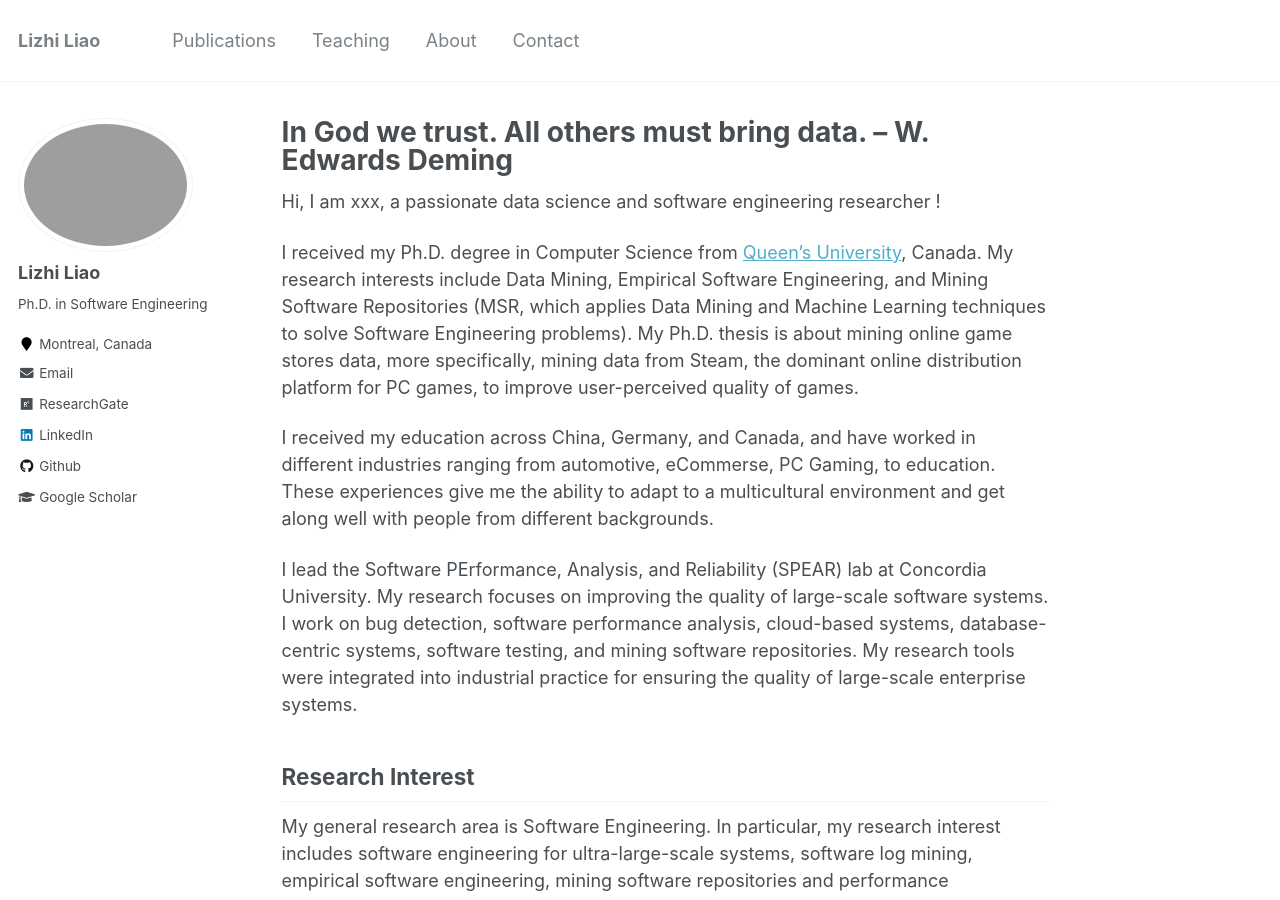
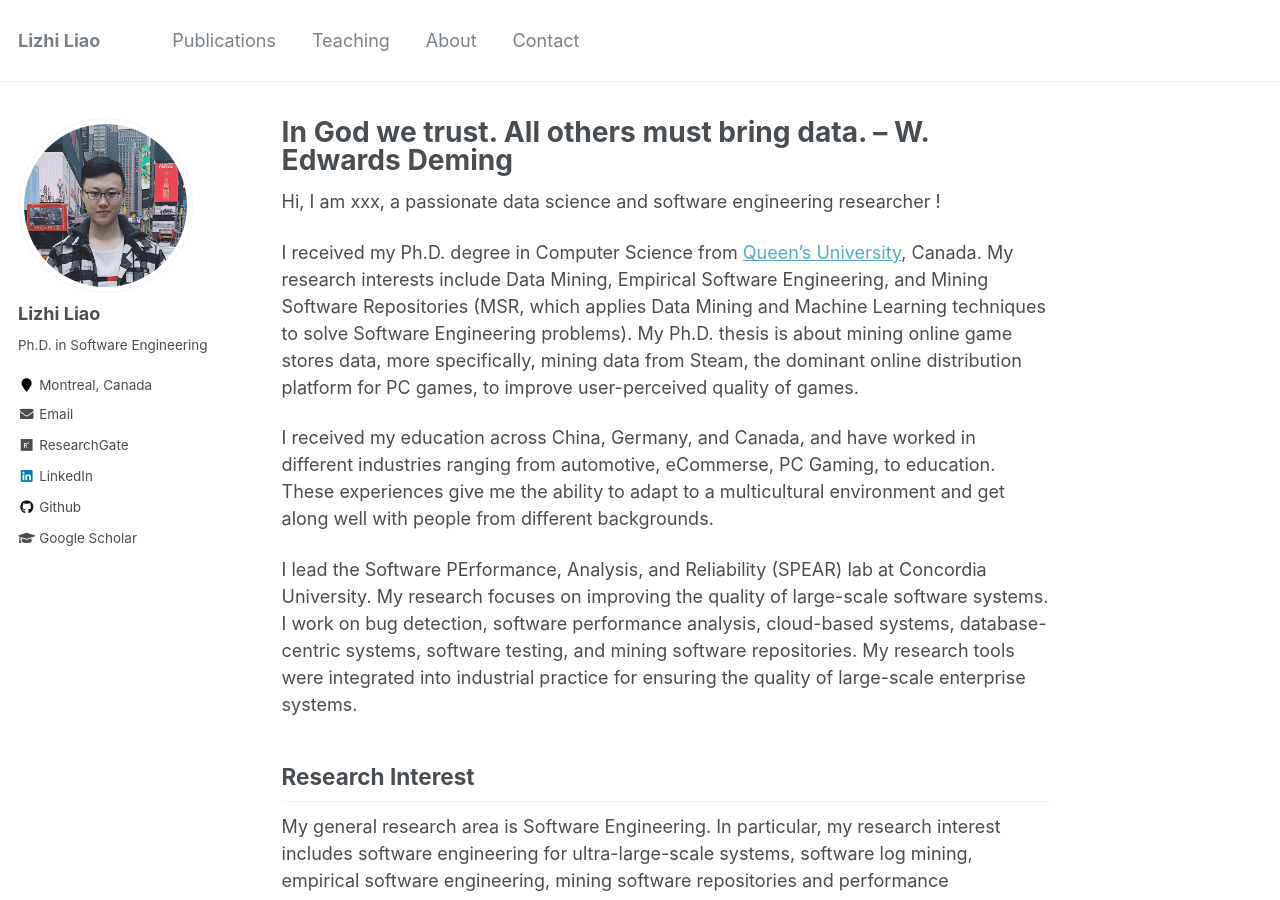
Before and after one commit to Lizhi-Liao/lizhi-liao.github.io, a Jekyll site: the page built from _pages/Intro.md, in a window 1280 px wide and 900 px high. Built offline with Jekyll 4.4.1, drawn with Linux system fonts in a browser that asks for light colours.

Commit message:
Update _config.yml

```diff
--- a/_config.yml
+++ b/_config.yml
@@ -81,7 +81,7 @@ analytics:
 # Site Author
 author:
   name             : "Lizhi Liao"
-  avatar           : "avatar1.jpg"
+  avatar           : "avatar.jpg"
   bio              : "Ph.D. in Software Engineering"
   location         : "Montreal, Canada"
   employer         : # "Concordia University"
```
